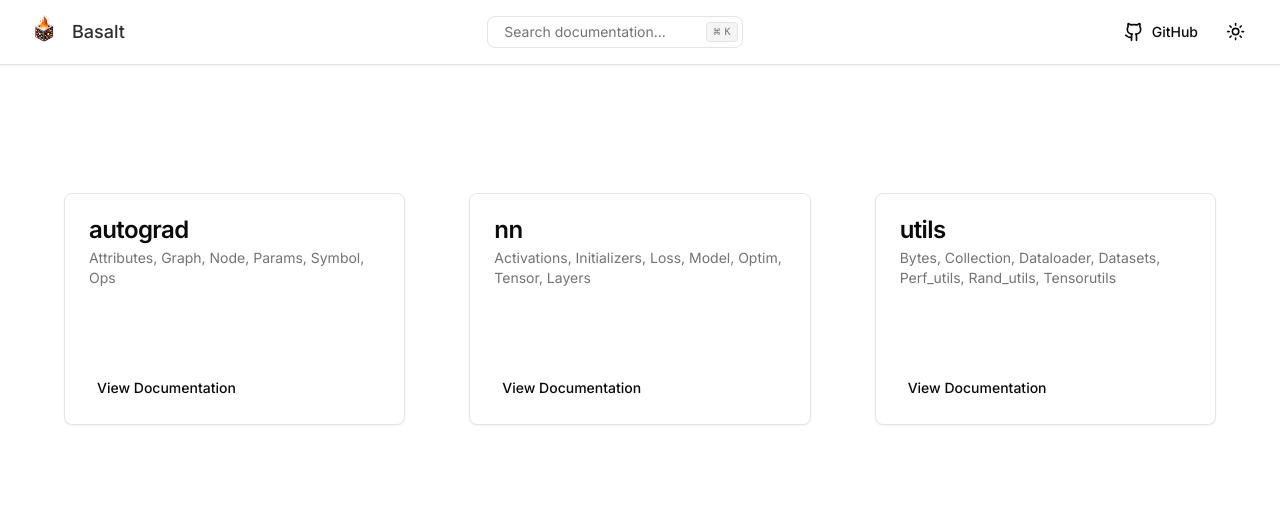
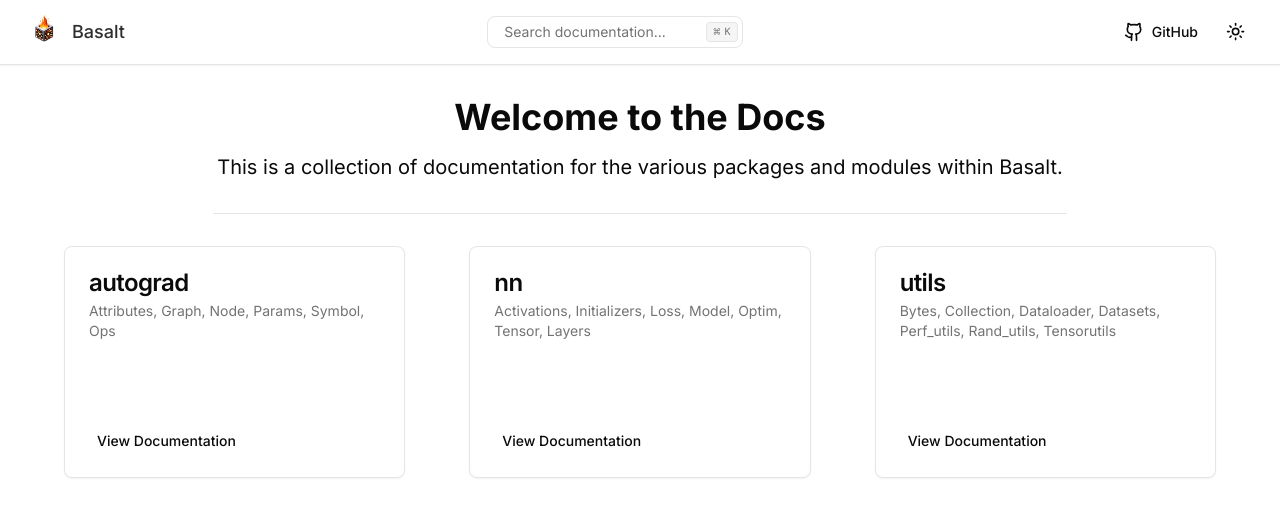
Before and after one commit to saviorand/fireworm, a Next.js app: page / in a window 1280 px wide. Shown: the top 516 px of the page. Built offline with nearby package versions, Linux system fonts and the light colour scheme.

Commit message:
formatting and title
Signed-off-by: benny-nottonson <bennynottonson@gmail.com>

```diff
--- a/app/page.tsx
+++ b/app/page.tsx
@@ -6,12 +6,21 @@ import {
   CardHeader,
   CardTitle,
 } from "@/components/ui/card";
+import { Separator } from "@/components/ui/separator";
 import Docs from "@/docs.json";
 import Link from "next/link";
 
 export default function Home() {
   return (
-    <main className="flex items-center justify-center pt-32">
+    <main className="flex items-center justify-center pt-8 flex-col gap-8">
+      <div className="text-center w-full">
+        <h1 className="text-4xl font-bold">Welcome to the Docs</h1>
+        <p className="text-xl mt-4">
+          This is a collection of documentation for the various packages and
+          modules within Basalt.
+        </p>
+      </div>
+      <Separator className="w-2/3" />
       <div className="w-full max-w-6xl grid grid-cols-1 md:grid-cols-3 gap-16">
         {Docs.decl.packages.map((pkg) => (
           <Card className="w-full flex flex-col" key={pkg.name}>
```
Also changed, not shown: 1 other file (tests, documents, lock files or other folders).
